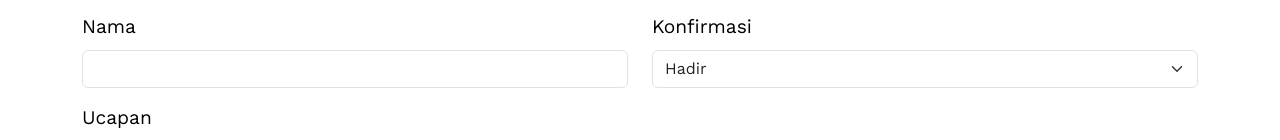
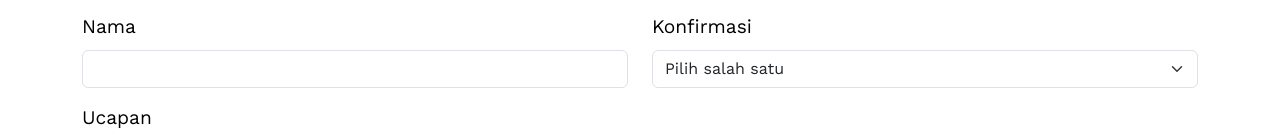
Before and after one commit to iyus-22/lyanadaniyus, a plain HTML site: page index.html in a window 1280 px wide. Shown: the part 2988-3128 px from the top of the page. Drawn offline with nearby package versions, Linux system fonts and the light colour scheme; some packages are replaced by stand-ins of ours; no server answers; a script that the page names is missing; a web font is replaced by a local one.

Commit message:
konfirmasi kehadiran required

```diff
--- a/index.html
+++ b/index.html
@@ -176,7 +176,7 @@
           <div class="mb-3">
             <label for="konfirmasi" class="form-label">Konfirmasi</label>
             <select name="konfirmasi" id="konfirmasi" class="form-select" required>
-              <option value="" disabled>Pilih salah satu</option>
+              <option value="" disabled selected>Pilih salah satu</option>
               <option value="Hadir">Hadir</option>
               <option value="Tidak Hadir">Tidak Hadir</option>
             </select>
```
